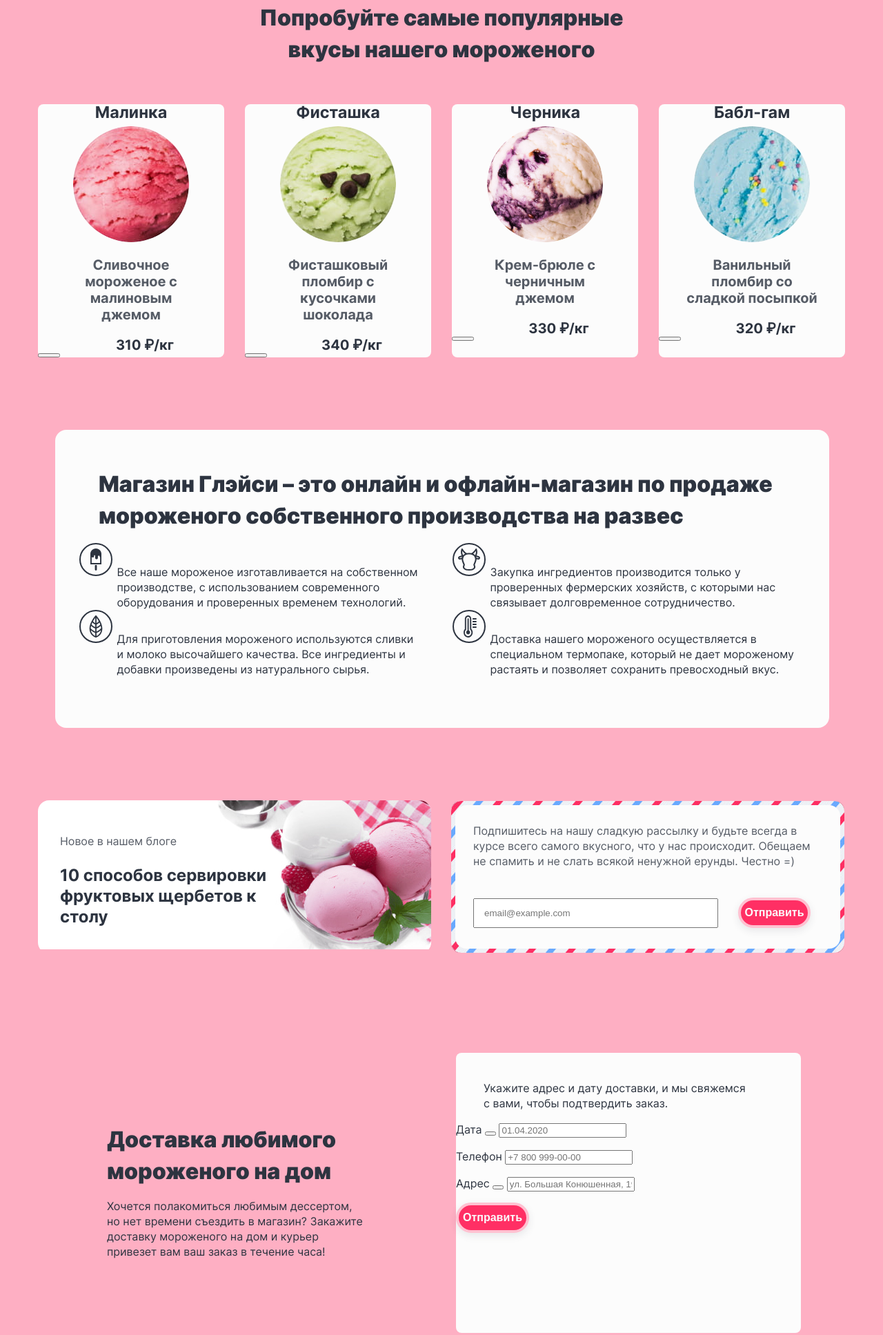
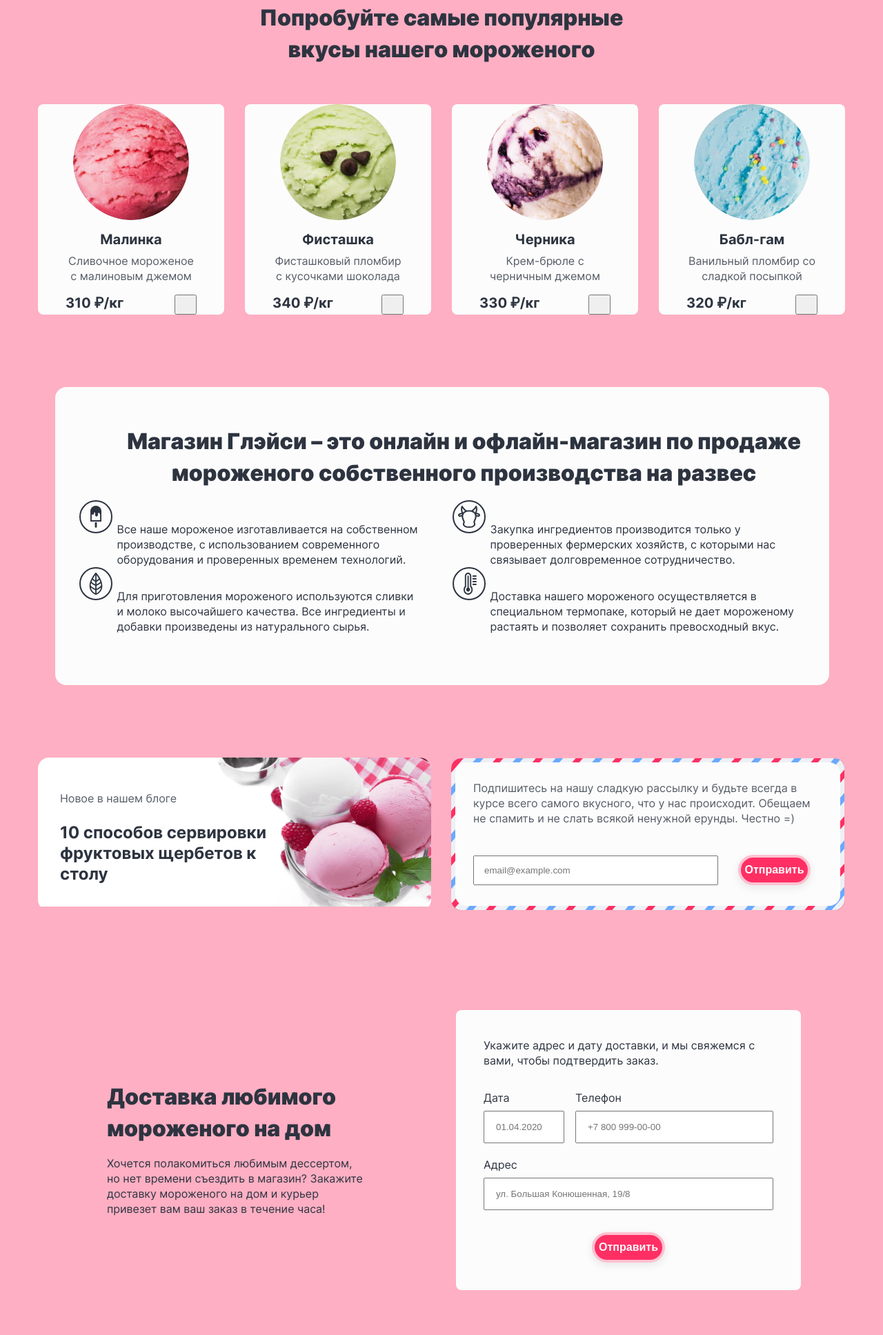
Before and after one commit to SvetlanaKrapivina/1822045-gllacy-32, a plain HTML site: page index.html in a window 1280 px wide. Shown: the part 1261-3196 px from the top of the page at 69% size. Drawn offline with Linux system fonts and the light colour scheme; files whose address does not match are found by name.

Commit message:
Мелкие сетки на градах для подходящх элементов

```diff
--- a/index.html
+++ b/index.html
@@ -72,8 +72,9 @@
           height="150">
         </section>
 
+        <!-- Пагинация  -->
+
         <div class="pagination-social-links-container">
-          <!-- Пагинация  -->
           <ol class="slider-pagination-list">
             <li class="slider-pagination-item">
               <button class="slider-pagination-button slider-pagination-button-current" type="button">
@@ -93,6 +94,7 @@
           </ol>
 
           <!-- Социальные сети -->
+
           <section class="social-list">
             <h2 class="visually-hidden">Социальные сети</h2>
             <ul class="social-list">
@@ -116,6 +118,7 @@
         </div>
 
         <!-- Подарки -->
+
         <section class="presents">
           <h2 class="title presents-title">Заказывайте мороженое<br> и получайте подарки!</h2>
           <ul class="presents-list">
@@ -131,61 +134,68 @@
             </li>
           </ul>
         </section>
+
         <!-- Популярные продукты -->
+
         <section class="most-popular-products">
           <h2 class="title most-popular-products-title">Попробуйте самые популярные<br> вкусы нашего мороженого</h2>
           <ol class="products-list most-popular-products-list">
             <li class="product-card">
               <a class="product-card-link" href="#">
                 <h3 class="product-card-title">Малинка</h3>
-                <img class="product-card-img" src="images/catalog/icecream_1.jpg" alt="шарик малинового мороженого" width="168" height="168">
                 <p class="product-card-description">Сливочное мороженое с малиновым джемом</p>
-                <span class="product-card-price">310 ₽/кг</span>
               </a>
+              <span class="product-card-price">310 ₽/кг</span>
               <button class="add-to-cart-button" type="button">
                   <span class="visually-hidden">Добавить в корзину</span>
               </button>
+              <img class="product-card-img" src="images/catalog/icecream_1.jpg" alt="шарик малинового мороженого" width="168" height="168">
             </li>
+
             <li class="product-card">
               <a class="product-card-link" href="#">
                 <h3 class="product-card-title">Фисташка</h3>
-                <img class="product-card-img" src="images/catalog/icecream_2.jpg" alt="шарик фисташкового мороженого" width="168" height="168">
                 <p class="product-card-description">Фисташковый пломбир с кусочками шоколада</p>
-                <span class="product-card-price">340 ₽/кг</span>
               </a>
+              <span class="product-card-price">340 ₽/кг</span>
               <button class="add-to-cart-button" type="button">
                 <span class="visually-hidden">Добавить в корзину</span>
               </button>
+              <img class="product-card-img" src="images/catalog/icecream_2.jpg" alt="шарик фисташкового мороженого" width="168" height="168">
             </li>
+
             <li class="product-card">
               <a class="product-card-link" href="#">
                 <h3 class="product-card-title">Черника</h3>
-                <img class="product-card-img" src="images/catalog/icecream_3.jpg" alt="шарик черничного мороженого" width="168" height="168">
                 <p class="product-card-description">Крем-брюле с черничным джемом</p>
-                <span class="product-card-price">330 ₽/кг</span>
               </a>
+              <span class="product-card-price">330 ₽/кг</span>
               <button class="add-to-cart-button" type="button">
                 <span class="visually-hidden">Добавить в корзину</span>
               </button>
+              <img class="product-card-img" src="images/catalog/icecream_3.jpg" alt="шарик черничного мороженого" width="168" height="168">
             </li>
+
             <li class="product-card">
               <a class="product-card-link" href="#">
                 <h3 class="product-card-title">Бабл-гам</h3>
-                <img class="product-card-img" src="images/catalog/icecream_4.jpg" alt="шарик ванильного мороженого" width="168" height="168">
                 <p class="product-card-description">Ванильный пломбир со сладкой посыпкой</p>
-                <span class="product-card-price">320 ₽/кг</span>
               </a>
+              <span class="product-card-price">320 ₽/кг</span>
               <button class="add-to-cart-button" type="button">
                 <span class="visually-hidden">Добавить в корзину</span>
               </button>
+              <img class="product-card-img" src="images/catalog/icecream_4.jpg" alt="шарик ванильного мороженого" width="168" height="168">
             </li>
           </ol>
         </section>
+
         <!-- Преимущества -->
+
         <section class="advantages">
           <div class="advantages-container1">
             <div class="advantages-container2">
-              <h2 class=" title advantages-title">Магазин Глэйси – это онлайн и офлайн-магазин по продаже<br> мороженого собственного производства на развес</h2>
+              <h2 class=" title advantages-title">Магазин Глэйси – это онлайн и офлайн-магазин по продаже мороженого собственного производства на развес</h2>
               <ul class="advantages-list">
                 <li class="advantages-list-item advantage-1">Все наше мороженое изготавливается на собственном производстве, с использованием современного оборудования и проверенных временем технологий.</li>
                 <li class="advantages-list-item advantage-2">Закупка ингредиентов производится только у проверенных фермерских хозяйств, с которыми нас связывает долговременное сотрудничество.</li>
@@ -206,7 +216,9 @@
               к столу</h3></a>
             </article>
           </aside>
+
           <!-- Подписка -->
+
           <section class="newsletter">
             <div class="newsletter-container1">
               <div class="newsletter-container2">
@@ -226,6 +238,7 @@
         </div>
 
         <!-- Доставка -->
+
         <section class="delivery">
           <div class="delivery-decription-container">
             <h2 class="title delivery-title">Доставка любимого мороженого на дом</h2>
@@ -234,20 +247,18 @@
           <div class="delivery-info-container">
             <form class="delivery-form" action="https://echo.htmlacademy.ru/" method="POST">
               <p class="delivery-form-title">Укажите адрес и дату доставки, и мы свяжемся с вами, чтобы подтвердить заказ.</p>
-              <p class="delivery-form-date">
-                <span class="form-label form-label-icon">
+              <p class=" field-group delivery-form-date">
                   <label for="delivery-date">Дата</label>
                   <button class="info" type="button">
                     <span class="visually-hidden">посмотреть дополнительную информацию</span>
                   </button>
-                </span>
                 <input type="text" id="delivery-date" name="delivery-date" placeholder="01.04.2020">
               </p>
-              <p class="delivery-form-phone">
+              <p class=" field-group delivery-form-phone">
                 <label for="delivery-phone">Телефон</label>
                 <input type="text" id="delivery-phone" name="delivery-phone" placeholder="+7 800 999-00-00">
               </p>
-              <p class="delivery-form-address">
+              <p class="field-group delivery-form-address">
                   <label for="delivery-address">Адрес</label>
                   <button class="info" type="button">
                     <span class="visually-hidden">посмотреть дополнительную информацию</span>
@@ -258,19 +269,25 @@
             </form>
           </div>
         </section>
+
           <!--Контакты  -->
+
         <section class="contacts">
           <h2 class="contacts-title visually-hidden">Контакты</h2>
           <div class="contacts-container">
             <div class="contacts-card">
               <address class="contacts-address">
-                <p class="contacts-subtitle-address">Адрес главного офиса и офлайн-магазина:</p>
-                <p class="contacts-address-text">наб. Реки Карповки, 5 лит П, Санкт-Петербург</p>
-                <p class="contacts-subtitle-phone">Для заказов по телефону:</p>
-                <a class="contacts-phone" href="tel:+78128121212">+7(812) 812-12-12</a>
+                <div class="address-container">
+                  <p class="contacts-subtitle-address">Адрес главного офиса<br> и офлайн-магазина:</p>
+                  <p class="contacts-address-text">наб. Реки Карповки,<br> 5 лит П, Санкт-Петербург</p>
+                </div>
+                <div class="phone-container">
+                  <p class="contacts-subtitle-phone">Для заказов по телефону:</p>
+                  <a class="contacts-phone" href="tel:+78128121212">+7(812) 812-12-12</a>
+                  <p class="contacts-phone-schedule">(с 10 до 20 ежедневно)</p>
+                </div>
               </address>
-              <p class="contacts-phone-schedule">(с 10 до 20 ежедневно)</p>
-              <a class="button send-button callback-button" href="#">Форма обратной связи</a>
+              <a class="button callback-button" href="#">Форма обратной связи</a>
             </div>
           </div>
         </section>
--- a/styles/styles.css
+++ b/styles/styles.css
@@ -140,20 +140,12 @@ body {
     color: #2D3440;
 }
 
-.send-button {
+.send-button,
+.callback-button {
     background-color: #FF2F64;
     color: #FCFCFC;
-
-}
-
-
-.callback-button {
+    text-align: center;
     text-decoration: none;
-    font-size: 16px;
-    font-weight: 700;
-    line-height: 20px;
-
-
 }
 
 
@@ -336,6 +328,7 @@ button.order-present {
 
 
 /* Самые популярные продукты */
+
 .most-popular-products {
     margin-bottom: 80px;
 }
@@ -345,24 +338,73 @@ button.order-present {
 
 }
 
+/* Список товаров */
 
-.product-card {
-    display: flex;
-    flex-direction: column;
+.products-list {
+    display: grid;
+    grid-template-columns: repeat(auto-fit, minmax(270px, 1fr));
+    column-gap: 30px;
+    row-gap: 40px;
+    margin: 0;
+    margin-bottom: 16px;
+    padding: 0;
+}
+
+
+/* Карточка товара */
+
+ .product-card {
     background-color: #FCFCFC;
     border-radius: 8px;
     text-align: center;
+
 }
 
+.product-card {
+    display: grid;
+    grid-template-columns: repeat(2 auto);
+    grid-template-rows: repeat(3 auto);
+    grid-template-areas: "image image"
+                         "text text"
+                         "price cart";
+    grid-row-gap: 16px;
+    width: 270px;
+
+}
 
 .product-card-img {
     border-radius: 50%;
-    order: -1;
+    grid-area: image;
+    display: flex;
+    justify-content: center;
     align-self: center;
-    margin-bottom: 16px;
-    max-width: 100%;
-    height: auto;
+    margin: 0 auto;
+
 }
+
+.product-card-link {
+    grid-area: text;
+}
+
+.product-card-price {
+    grid-area: price;
+    margin-right: auto;
+    margin-left: 40px;
+    font-weight: 700;
+    font-size: 20px;
+    line-height: 24px;
+}
+
+.add-to-cart-button {
+    grid-area: cart;
+    margin-left: auto;
+    margin-right: 40px;
+    padding-bottom: 24px;
+    width: 32px;
+    height; 32px;
+
+}
+
 
 .products-list,
 .most-popular-products-list {
@@ -372,52 +414,32 @@ button.order-present {
 }
 
 .product-card-link {
+    color: #2D3440;
+    text-decoration: none;
+    margin-right: 40px;
+    margin-left: 40px;
+}
+
+.product-card-title {
     font-weight: 700;
     font-size: 20px;
     line-height: 24px;
-    color: #2D3440;
-    text-decoration: none;
-}
-
-.product-card-title {
     margin: 0;
     padding: 0;
     margin-bottom: 8px;
 }
 
 .product-card-description {
+    font-size: 16px;
+    font-weight: 400;
+    line-height: 22px;
     color: #565C66 ;
-    margin: 0;
-    padding: 0;
-    margin-bottom: 20px;
-    margin-left: 40px;
-    margin-right: 40px;
-}
-
-.products-list {
-    display: grid;
-    grid-template-columns: repeat(auto-fit, minmax(270px, 1fr));
-    column-gap: 30px;
-    row-gap: 40px;
     margin: 0;
     padding: 0;
 }
 
-.product-card-price {
-    align-self: flex-start;
-    margin-left: 40px;
-    font-weight: 700;
-    font-size: 20px;
-    line-height: 24px;
-}
+/* Преимущества */
 
-.add-to-cart-button {
-    width: 32px;
-    height; 32px;
-}
-
-
-/* Преимущества */
 .advantages-container1 {
     background-image: url("../images/waffle_bg.jpg");
     width: 1170px;
@@ -452,11 +474,9 @@ button.order-present {
 }
 
 .advantages-title {
-    margin: 0;
+    margin: 0 auto;
     padding-top: 56px;
     padding-left: 63px;
-    text-align: left;
-
 }
 
 .advantages-list {
@@ -472,6 +492,7 @@ button.order-present {
 
 
 /* Новости */
+
 .newsletter-container {
  display: flex;
  justify-content: space-between;
@@ -511,14 +532,13 @@ button.order-present {
 
 
 /* Подписка */
+
  .newsletter-container1 {
     background-image: url("../images/mail_bg.jpg");
     background-repeat: no-repeat;
     width: 570px;
     border-radius: 16px;
     border: 1px solid #FEAFC3;
-
-
 }
 
 .newsletter-container2 {
@@ -559,6 +579,7 @@ button.order-present {
 }
 
 /* Доставка */
+
 .delivery {
     background-image: url("../images/delivery_bg.jpg");
     background-repeat: no-repeat;
@@ -570,16 +591,7 @@ button.order-present {
     margin-bottom: 80px;
 }
 
-.delivery-form {
-    background-color: #FCFCFC;
-    width: 500px;
-    height: 406px;
-    border-radius: 8px;
-    margin-right: 64px;
-    margin-top: 64px;
-}
-
-
+/*Доставка - левый столбец */
 .delivery-title {
     margin: 0;
     padding: 0;
@@ -591,18 +603,81 @@ button.order-present {
 .delivery-description {
     margin-left: 100px;
     width: 371px;
-    height: 88px;
+
+}
+
+/* Доставка - правый столбец (форма  доставки) */
+
+.delivery-info-container {
+    background-color: #FCFCFC;
+    width: 500px;
+    height: 406px;
+    border-radius: 8px;
+    margin-right: 64px;
+    margin-top: 64px;
+
+}
+
+.delivery-form {
+    display: grid;
+    grid-template-columns: 117px 287px;
+    grid-template-areas: "title title"
+                         "data phone"
+                         "address address"
+                         "button button";
+    column-gap: 16px;
+    row-gap: 20px;
+    padding: 40px;
+
 }
 
 .delivery-form-title {
-    width: 380px;
-    height: 44px;
-    padding-left: 40px;
-    padding-top: 40px;
+    grid-area: title;
+    margin: 0;
+    margin-bottom: 12px;
+
 }
 
+.field-group {
+    display: flex;
+    flex-direction: column;
+    margin: 0;
+}
 
-/* Контакты */
+.field-group input {
+    padding: 14px 0px 14px 16px;
+    box-sizing: border-box;
+}
+
+.field-group label {
+    margin-bottom: 8px;
+}
+
+.delivery-form-date {
+    grid-area: data;
+}
+
+.delivery-form-phone {
+    grid-area: phone;
+
+}
+
+.delivery-form-address {
+    grid-area: address;
+    margin-bottom: 12px;
+
+}
+
+.send-button {
+    grid-area: button;
+    justify-self: start;
+    margin: 0 auto;
+}
+
+.info {
+    display: none;
+}
+
 .contacts {
     background-image: url("../images/contacts_bg.jpg");
     background-repeat: no-repeat;
@@ -623,7 +698,21 @@ button.order-present {
 }
 
 .contacts-card {
+    display: grid;
+    grid-template-rows: repeat(2, auto);
+    row-gap: 32px;
     padding: 40px;
+}
+
+.contacts-address {
+    display: grid;
+    grid-template-rows: repeat(2, auto);
+    row-gap: 24px;
+    width: 263px;
+
+}
+.address-container {
+    grid-column: 1/-1;
 }
 
 .contacts-address {
@@ -641,8 +730,20 @@ button.order-present {
     margin: 0;
 }
 
+p.contacts-subtitle-address,
+p.contacts-subtitle-phone {
+    margin-bottom: 12px;
+}
 
+.callback-button {
+justify-self: start;
+margin: 0;
+}
 
+a.button.callback-button {
+    margin: 0;
+    padding: 0;
+}
 
 /* Футер */
 
@@ -677,6 +778,7 @@ h2 .for_vendors_title {
 }
 
 /* Хлебные крошки */
+
 .breadcrumbs-list {
     display: flex;
     margin: 0;
@@ -734,37 +836,38 @@ h2 .for_vendors_title {
 
 /* Пагинация */
 .multipage-pagination {
+    display: flex;
+    align-items: center;
     width: 1170px;
+    height: 126px;
     list-style: none;
-    display: flex;
-    align-items: baseline;
-    margin-top: 17px;
-
 }
 
 .multipage-pagination-list {
     display: flex;
     flex-wrap: wrap;
-    margin: 0;
-    padding: 0;
+    justify-content: right;
     margin-left: auto;
     list-style-type: none;
 }
 
-.pagination-current {
-    background-color: #FCFCFC;
-    width: 24px;
-    height: 24px;
-    text-align: center;
-    border-radius: 50%;
+.multipage-pagination-item {
+    margin: 16px;
 }
+
 .pagination-link {
     display: block;
     box-sizing: border-box;
     color: #2D3440;
     line-height: 20px;
     text-decoration: none;
-    padding: 8px;
+    width: 24px;
+    width: 24px;
+    border-radius: 50px;
+}
+
+.pagination-current {
+    background-color: #FCFCFC;
 
 }
 
```
Also changed, not shown: creamy.html (+34 -21 lines).
